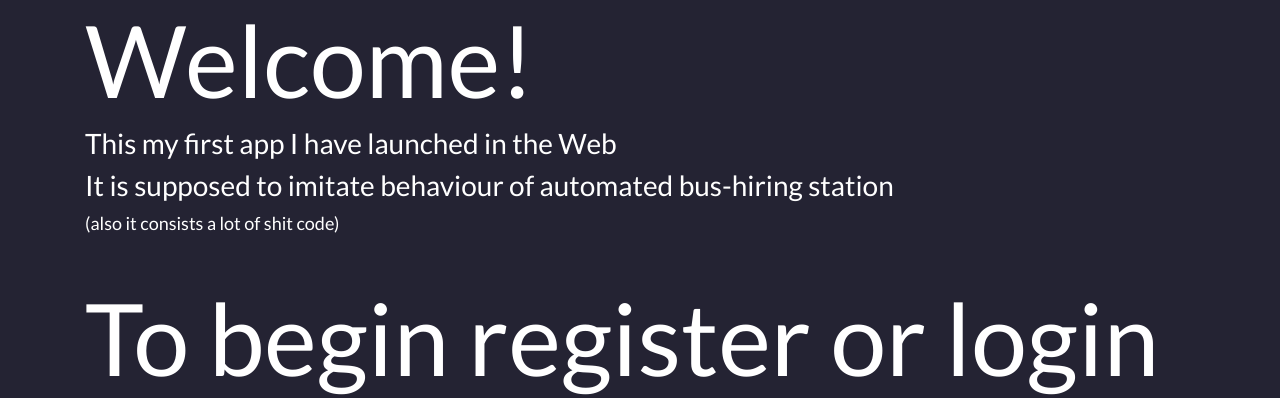
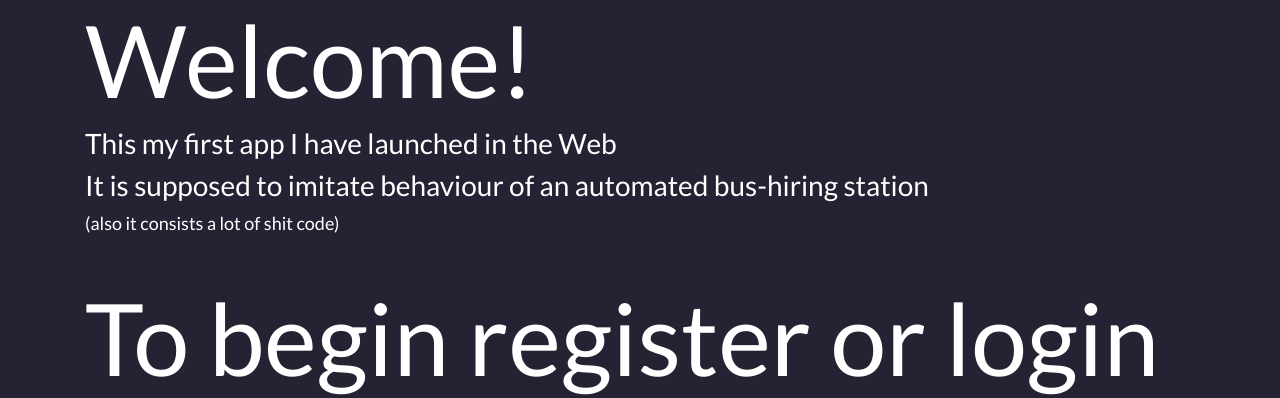
Before and after one commit to Mimkaa/calculator_grapher, a Django app: page / in a window 1280 px wide. Shown: the part 71-469 px from the top of the page. Run offline with Django 3.2, Linux system fonts and the light colour scheme; some libraries are stand-ins or nearby versions.

Commit message:
42 comit

```diff
--- a/affiliate/templates/base.html
+++ b/affiliate/templates/base.html
@@ -23,7 +23,7 @@
   </head>
   <body>
   {% if user.is_authenticated %}
-        <nav class="navbar navbar-expand-lg  navbar-dark bg-primary" style="position: absolute; width:100%;top:0px;margin: 0px;">
+        <nav class="navbar navbar-expand-lg  navbar-dark bg-primary" style="position: absolute; width:100%;top:0px;margin: 0px; margin-bottom: 50px !important;">
           <div class="container-fluid">
       <a class="navbar-brand" href="#">Navbar</a>
       <button class="navbar-toggler" type="button" data-toggle="collapse" data-target="#navbarSupportedContent" aria-controls="navbarSupportedContent" aria-expanded="false" aria-label="Toggle navigation">
--- a/affiliate/templates/initial.html
+++ b/affiliate/templates/initial.html
@@ -59,7 +59,7 @@
   <div class="container">
       <h5 style="font-size:100px;">Welcome!</h5>
     <h3> This my first app I have launched in the Web  </h3>
-    <h3>It is supposed to imitate behaviour of automated bus-hiring station</h3>
+    <h3>It is supposed to imitate behaviour of an automated bus-hiring station</h3>
 
         <p style="font-size:18px">(also it consists a lot of shit code) </p>
     <br/>
```
Also changed, not shown: db.sqlite3.
